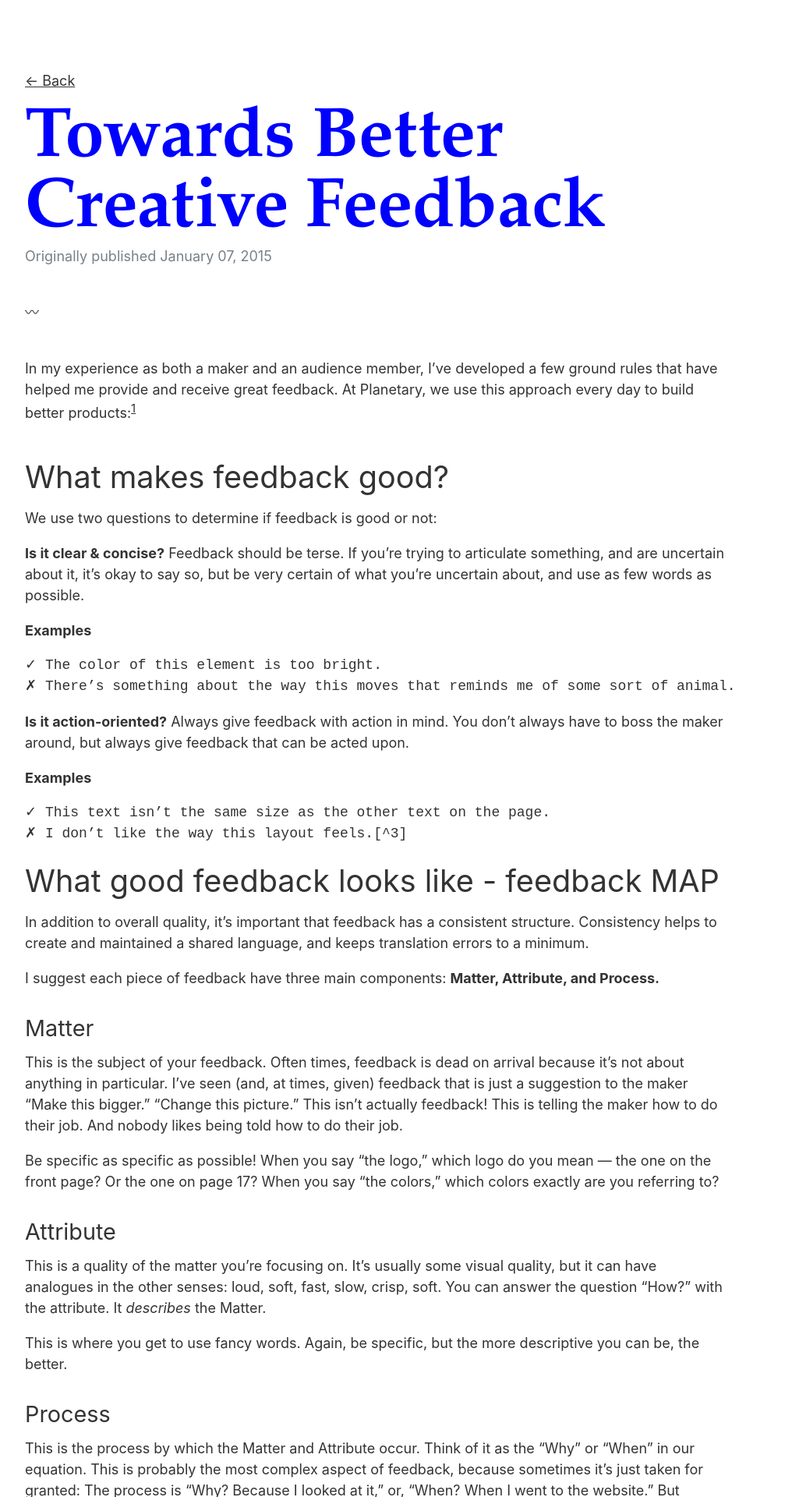
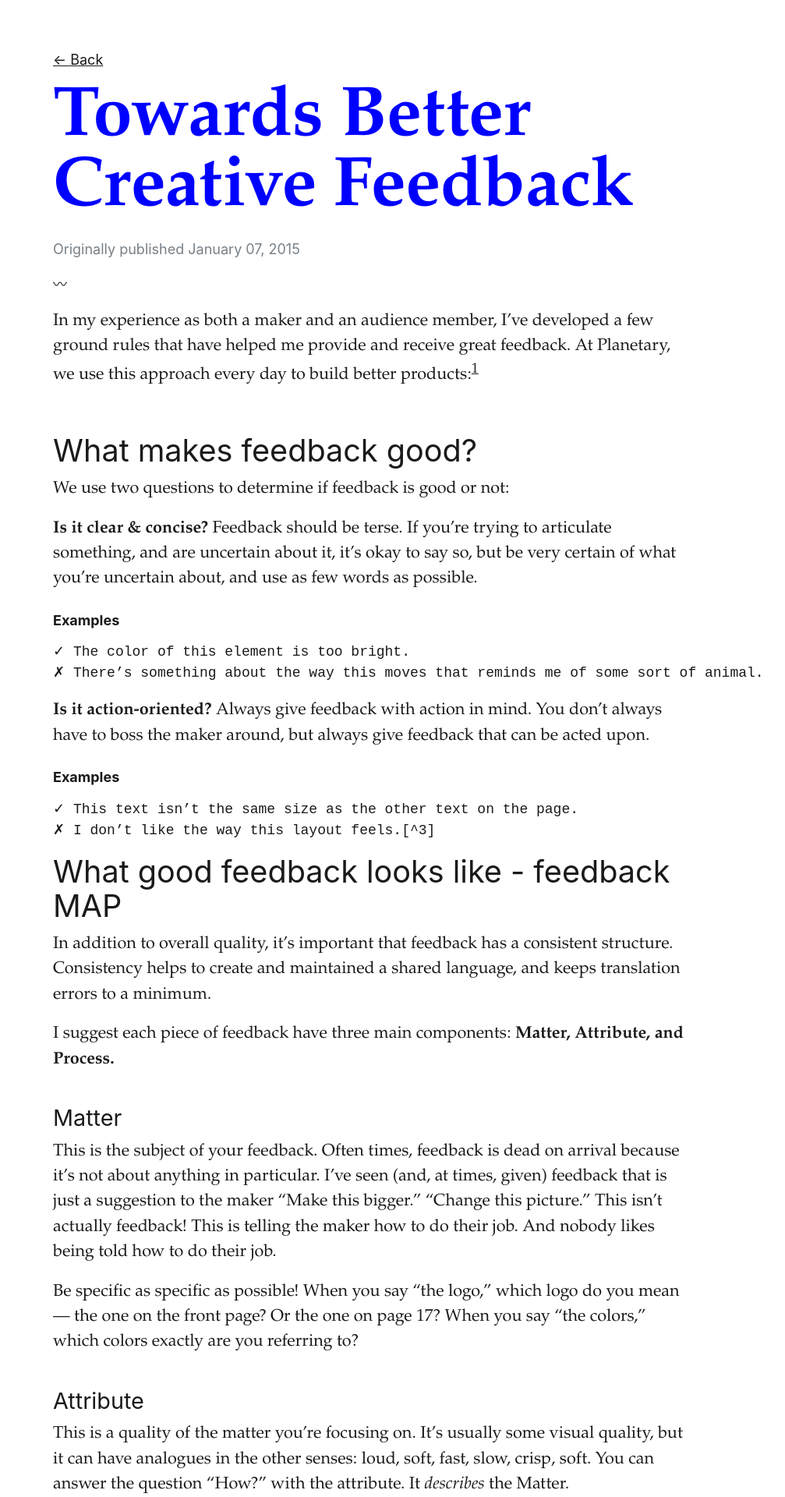
Before and after one commit to ilikescience/ilikescience.github.io, a Jekyll site: the page built from _posts/2015-01-07-feedback.markdown, in a window 1280 px wide. Shown: the top 1920 px of the page at 78% size, without its empty margins (58-1065 px from the left). Built offline with Jekyll 4.4.1, drawn with Linux system fonts in a browser that asks for light colours; our own code applies the rules of GitHub Pages for plain Markdown files.

Commit message:
add principles post, update styling

```diff
--- a/Gemfile
+++ b/Gemfile
@@ -1,5 +1,5 @@
 source "https://rubygems.org"
-ruby 2.3
+ruby "2.3.4"
 
 # Hello! This is where you manage which Jekyll version is used to run.
 # When you want to use a different version, change it below, save the
--- a/_layouts/default.html
+++ b/_layouts/default.html
@@ -6,8 +6,7 @@
     <meta name="viewport" content="width=device-width, initial-scale=1">
     <title>Matthew Ström: designer &amp; developer</title>
     <link rel="stylesheet" href="/css/main.css">
-    <script src="https://use.typekit.net/tkr0tkw.js"></script>
-    <script>try{Typekit.load({ async: true });}catch(e){}</script>
+    <link rel="stylesheet" href="https://use.typekit.net/tkr0tkw.css">
 </head>
 
 <body>
--- a/_layouts/post.html
+++ b/_layouts/post.html
@@ -14,15 +14,15 @@
 
 <body>
     <main class="l--container">
-        <header class="row l--mar-top-l">
+        <header class="row l--mar-top-m">
             <p>
                 <a href="/">&larr; Back</a>
             </p>
-            <h1 class="t--size-xxl c--blue t--family-serif t--leading-small t--tracking-tight t--weight-bold">
+            <h1 class="t--size-xxl c--blue t--family-display t--leading-small t--tracking-tight t--weight-bold">
                 {{ page.title }}
             </h1>
             {% if page.categories contains 'writing' %}
-                <p class="c--gray">Originally published {{ page.date | date: '%B %d, %Y'}}</p>
+                <p class="l--mar-top-s c--gray">Originally published {{ page.date | date: '%B %d, %Y'}}</p>
             {% endif %}
             {% if page.translations %}
                 <p class="c--gray">Translations for this page:&nbsp;
@@ -45,7 +45,7 @@
                 </p>
             {% endif %}
         </header>
-        <div class="l--mar-top-m l--mar-btm-m">〰</div>
+        <div class="l--mar-top-s l--mar-btm-s">〰</div>
         <article class="post row l--mar-btm-l">
             {{ content }}
         </article>
--- a/_sass/_color.scss
+++ b/_sass/_color.scss
@@ -1,5 +1,5 @@
 /* black and white */
-$c--black: hsl(0, 0%, 20%);
+$c--black: hsl(0, 0%, 10%);
 $c--white: hsl(0, 0%, 100%);
 
 /* gray */
--- a/_sass/_layout.scss
+++ b/_sass/_layout.scss
@@ -1,5 +1,5 @@
 /* Grid configuration */
-$l--grid-width: 50rem;
+$l--grid-width: 45rem;
 $l--gutter: 2%;
 
 /* Border radius */
@@ -15,8 +15,8 @@ $l--z-higher: 100;
 $l--z-highest: 9999;
 
 /* Spacing definitions */
-$l--space-l: 5rem;
-$l--space-m: 2.5rem;
+$l--space-l: 7rem;
+$l--space-m: 3.5rem;
 $l--space-s: 1rem;
 
 @mixin visually-hidden {
--- a/_sass/_type.scss
+++ b/_sass/_type.scss
@@ -16,6 +16,26 @@ $t--family-sans: -apple-system,
     arial,
     sans-serif;
 $t--family-serif:
+    'bagatela',
+    'Palatino Linotype',
+    Palatino,
+    Palladio,
+    'URW Palladio L',
+    'Book Antiqua',
+    Baskerville,
+    'Bookman Old Style',
+    'Bitstream Charter',
+    'Nimbus Roman No9 L',
+    Garamond,
+    'Apple Garamond',
+    'ITC Garamond Narrow',
+    'New Century Schoolbook',
+    'Century Schoolbook',
+    'Century Schoolbook L',
+    Georgia,
+    serif;
+
+$t--family-display:
     'jaf-lapture-display',
     'Palatino Linotype',
     Palatino,
@@ -81,6 +101,7 @@ p {
 
 .t--family-sans { font-family: $t--family-sans; }
 .t--family-serif { font-family: $t--family-serif; }
+.t--family-display { font-family: $t--family-display; }
 .t--family-mono { font-family: $t--family-mono; }
 
 .t--size-xxl { font-size: $t--size-xxl; }
@@ -112,11 +133,17 @@ p {
 /* post-specific styles :( */
 
 .post {
+    p,
+    ol,
+    ul {
+        font-size: 1.2rem;
+        font-family: $t--family-serif;
+    }
     p + h1,
     p + h2,
     p + h3,
     p + h4 {
-        margin-top: 1em;
+        margin-top: 1.5em;
     }
     h1 + p,
     h2 + p,
@@ -124,6 +151,14 @@ p {
     h4 + p {
         margin-top: 0.5em;
     }
+
+    h1,
+    h2,
+    h3,
+    h4 {
+        line-height: 1.1em;
+    }
+
     h1 {
         font-size: $t--size-xxl
     }
```
Also changed, not shown: _posts/2017-11-14-principles.markdown (added, +56 -0 lines), index.md (+1 -1 lines), Gemfile.lock.
